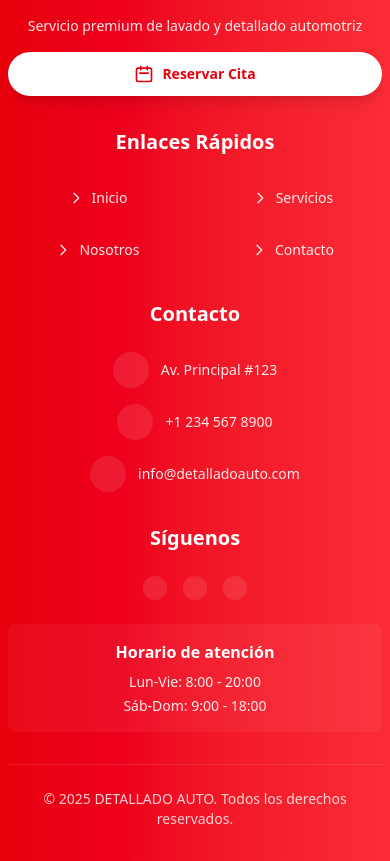
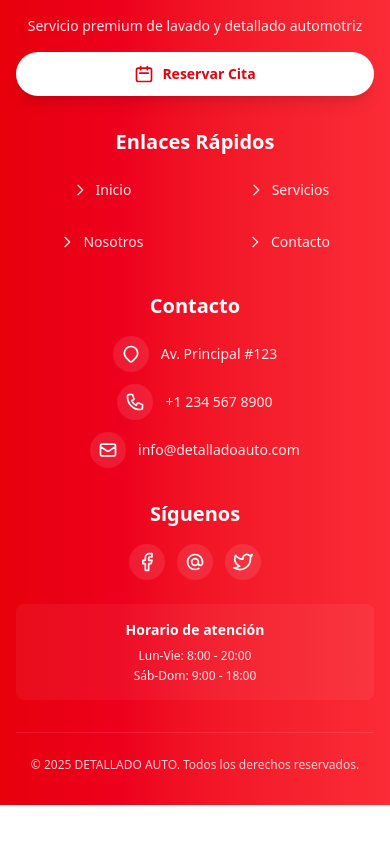
Before and after one commit to capitalcodecolmx/carwash, a React (Vite) app: page / in a window 390 px wide. Shown: the part 5680-6541 px from the top of the page. After the commit the page ends 6485 px from the top, so only its background shows below. Built offline with nearby package versions, Linux system fonts and the light colour scheme.

Commit message:
Refactor BookingHero and Footer components for improved code clarity; remove unused navigate import and enhance layout consistency

```diff
--- a/src/components/Booking/BookingHero.tsx
+++ b/src/components/Booking/BookingHero.tsx
@@ -1,7 +1,4 @@
-import { useNavigate } from "react-router-dom";
-
 export function BookingHero() {
-  const navigate = useNavigate();
 
   return (
     <section className="relative bg-gradient-to-r from-red-600 to-red-500 text-white overflow-hidden">
--- a/src/components/Footer.tsx
+++ b/src/components/Footer.tsx
@@ -1,11 +1,11 @@
-import { Link, useNavigate } from 'react-router-dom';
+import { Link, useNavigate } from "react-router-dom";
 
 export function Footer() {
   const navigate = useNavigate();
 
   return (
     <footer className="bg-gradient-to-r from-red-600 to-red-500 text-white">
-      <div className="custom-container py-8 sm:py-12">
+      <div className="container mx-auto px-4 py-8 sm:py-12">
         {/* Main grid container */}
         <div className="grid grid-cols-1 sm:grid-cols-2 md:grid-cols-4 gap-8 md:gap-6">
           {/* Company Info */}
@@ -18,10 +18,21 @@ export function Footer() {
               onClick={() => navigate("/reservar")}
               className="w-full sm:w-auto mt-2 bg-white text-red-600 px-6 py-3 rounded-full text-sm font-semibold
                 hover:bg-gray-100 transition-all duration-300 shadow-lg hover:shadow-xl
-                flex items-center justify-center gap-2"
+                flex items-center justify-center gap-2 mx-auto sm:mx-0"
             >
-              <svg xmlns="http://www.w3.org/2000/svg" className="h-5 w-5" fill="none" viewBox="0 0 24 24" stroke="currentColor">
-                <path strokeLinecap="round" strokeLinejoin="round" strokeWidth={2} d="M8 7V3m8 4V3m-9 8h10M5 21h14a2 2 0 002-2V7a2 2 0 00-2-2H5a2 2 0 00-2 2v12a2 2 0 002 2z" />
+              <svg
+                xmlns="http://www.w3.org/2000/svg"
+                className="h-5 w-5"
+                fill="none"
+                viewBox="0 0 24 24"
+                stroke="currentColor"
+              >
+                <path
+                  strokeLinecap="round"
+                  strokeLinejoin="round"
+                  strokeWidth={2}
+                  d="M8 7V3m8 4V3m-9 8h10M5 21h14a2 2 0 002-2V7a2 2 0 00-2-2H5a2 2 0 00-2 2v12a2 2 0 002 2z"
+                />
               </svg>
               <span>Reservar Cita</span>
             </button>
@@ -29,8 +40,8 @@ export function Footer() {
 
           {/* Quick Links */}
           <div className="text-center sm:text-left">
-            <h3 className="text-xl font-bold mb-6">Enlaces Rápidos</h3>
-            <ul className="grid grid-cols-2 sm:grid-cols-1 gap-4 sm:gap-3">
+            <h3 className="text-xl font-bold mb-4 sm:mb-6">Enlaces Rápidos</h3>
+            <ul className="grid grid-cols-2 gap-4 sm:gap-3 sm:grid-cols-1">
               {[
                 { to: "/", label: "Inicio" },
                 { to: "/servicios", label: "Servicios" },
@@ -41,11 +52,22 @@ export function Footer() {
                   <Link
                     to={link.to}
                     className="text-white/90 hover:text-white transition-colors flex items-center justify-center sm:justify-start gap-2
-                      text-sm sm:text-base py-2 sm:py-1 px-4 sm:px-0 rounded-full sm:rounded-none
+                      text-sm sm:text-base py-2 px-4 sm:px-0 rounded-lg sm:rounded-none
                       hover:bg-white/10 sm:hover:bg-transparent"
                   >
-                    <svg xmlns="http://www.w3.org/2000/svg" className="h-4 w-4" fill="none" viewBox="0 0 24 24" stroke="currentColor">
-                      <path strokeLinecap="round" strokeLinejoin="round" strokeWidth={2} d="M9 5l7 7-7 7" />
+                    <svg
+                      xmlns="http://www.w3.org/2000/svg"
+                      className="h-4 w-4"
+                      fill="none"
+                      viewBox="0 0 24 24"
+                      stroke="currentColor"
+                    >
+                      <path
+                        strokeLinecap="round"
+                        strokeLinejoin="round"
+                        strokeWidth={2}
+                        d="M9 5l7 7-7 7"
+                      />
                     </svg>
                     <span>{link.label}</span>
                   </Link>
@@ -56,20 +78,64 @@ export function Footer() {
 
           {/* Contact Info */}
           <div className="text-center sm:text-left">
-            <h3 className="text-xl font-bold mb-6">Contacto</h3>
-            <ul className="space-y-4">
+            <h3 className="text-xl font-bold mb-4 sm:mb-6">Contacto</h3>
+            <ul className="space-y-3 sm:space-y-4">
               {[
-                { icon: "location", text: "Av. Principal #123" },
-                { icon: "phone", text: "+1 234 567 8900" },
-                { icon: "email", text: "info@detalladoauto.com" },
+                {
+                  icon: "location",
+                  text: "Av. Principal #123",
+                  svg: (
+                    <path
+                      strokeLinecap="round"
+                      strokeLinejoin="round"
+                      strokeWidth={2}
+                      d="M17.657 16.657L13.414 20.9a1.998 1.998 0 01-2.827 0l-4.244-4.243a8 8 0 1111.314 0z"
+                    />
+                  ),
+                },
+                {
+                  icon: "phone",
+                  text: "+1 234 567 8900",
+                  svg: (
+                    <path
+                      strokeLinecap="round"
+                      strokeLinejoin="round"
+                      strokeWidth={2}
+                      d="M3 5a2 2 0 012-2h3.28a1 1 0 01.948.684l1.498 4.493a1 1 0 01-.502 1.21l-2.257 1.13a11.042 11.042 0 005.516 5.516l1.13-2.257a1 1 0 011.21-.502l4.493 1.498a1 1 0 01.684.949V19a2 2 0 01-2 2h-1C9.716 21 3 14.284 3 6V5z"
+                    />
+                  ),
+                },
+                {
+                  icon: "email",
+                  text: "info@detalladoauto.com",
+                  svg: (
+                    <path
+                      strokeLinecap="round"
+                      strokeLinejoin="round"
+                      strokeWidth={2}
+                      d="M3 8l7.89 5.26a2 2 0 002.22 0L21 8M5 19h14a2 2 0 002-2V7a2 2 0 00-2-2H5a2 2 0 00-2 2v10a2 2 0 002 2z"
+                    />
+                  ),
+                },
               ].map((item) => (
-                <li key={item.text} className="flex items-center gap-3 justify-center sm:justify-start">
-                  <div className="bg-white/10 p-2 rounded-full">
-                    <svg xmlns="http://www.w3.org/2000/svg" className="h-5 w-5" fill="none" viewBox="0 0 24 24" stroke="currentColor">
-                      {/* Add your existing SVG paths here */}
+                <li
+                  key={item.text}
+                  className="flex items-center gap-3 justify-center sm:justify-start"
+                >
+                  <div className="bg-white/10 p-2 rounded-full flex-shrink-0">
+                    <svg
+                      xmlns="http://www.w3.org/2000/svg"
+                      className="h-5 w-5"
+                      fill="none"
+                      viewBox="0 0 24 24"
+                      stroke="currentColor"
+                    >
+                      {item.svg}
                     </svg>
                   </div>
-                  <span className="text-white/90 text-sm sm:text-base">{item.text}</span>
+                  <span className="text-white/90 text-sm sm:text-base break-all">
+                    {item.text}
+                  </span>
                 </li>
               ))}
             </ul>
@@ -78,28 +144,73 @@ export function Footer() {
           {/* Social Media & Hours */}
           <div className="text-center sm:text-left space-y-6">
             <div>
-              <h3 className="text-xl font-bold mb-6">Síguenos</h3>
-              <div className="flex justify-center sm:justify-start gap-4">
+              <h3 className="text-xl font-bold mb-4 sm:mb-6">Síguenos</h3>
+              <div className="flex justify-center sm:justify-start gap-3 sm:gap-4">
                 {[
-                  { href: "https://facebook.com", icon: "facebook" },
-                  { href: "https://instagram.com", icon: "instagram" },
-                  { href: "https://twitter.com", icon: "twitter" },
+                  {
+                    href: "https://facebook.com",
+                    icon: "facebook",
+                    svg: (
+                      <path
+                        strokeLinecap="round"
+                        strokeLinejoin="round"
+                        strokeWidth={2}
+                        d="M18 2h-3a5 5 0 00-5 5v3H7v4h3v8h4v-8h3l1-4h-4V7a1 1 0 011-1h3z"
+                      />
+                    ),
+                  },
+                  {
+                    href: "https://instagram.com",
+                    icon: "instagram",
+                    svg: (
+                      <path
+                        strokeLinecap="round"
+                        strokeLinejoin="round"
+                        strokeWidth={2}
+                        d="M16 12a4 4 0 10-8 0 4 4 0 008 0zm0 0v1.5a2.5 2.5 0 005 0V12a9 9 0 10-9 9m4.5-1.206a8.959 8.959 0 01-4.5 1.207"
+                      />
+                    ),
+                  },
+                  {
+                    href: "https://twitter.com",
+                    icon: "twitter",
+                    svg: (
+                      <path
+                        strokeLinecap="round"
+                        strokeLinejoin="round"
+                        strokeWidth={2}
+                        d="M23 3a10.9 10.9 0 01-3.14 1.53 4.48 4.48 0 00-7.86 3v1A10.66 10.66 0 013 4s-4 9 5 13a11.64 11.64 0 01-7 2c9 5 20 0 20-11.5a4.5 4.5 0 00-.08-.83A7.72 7.72 0 0023 3z"
+                      />
+                    ),
+                  },
                 ].map((social) => (
                   <a
                     key={social.icon}
                     href={social.href}
-                    className="bg-white/10 p-3 rounded-full hover:bg-white/20 transition-all duration-300
-                      transform hover:scale-110"
+                    target="_blank"
+                    rel="noopener noreferrer"
+                    className="bg-white/10 p-2 sm:p-3 rounded-full hover:bg-white/20 transition-all duration-300
+                      transform hover:scale-110 flex-shrink-0"
                   >
-                    {/* Add your existing social SVG icons here */}
+                    <svg
+                      xmlns="http://www.w3.org/2000/svg"
+                      className="h-5 w-5"
+                      fill="none"
+                      viewBox="0 0 24 24"
+                      stroke="currentColor"
+                    >
+                      {social.svg}
+                    </svg>
                   </a>
                 ))}
               </div>
             </div>
 
             <div className="bg-white/5 p-4 rounded-lg">
-              <h4 className="font-semibold mb-2">Horario de atención</h4>
-              <div className="space-y-1 text-sm">
+              <h4 className="font-semibold mb-2 text-sm sm:text-base">
+                Horario de atención
+              </h4>
+              <div className="space-y-1 text-xs sm:text-sm">
                 <p className="text-white/90">Lun-Vie: 8:00 - 20:00</p>
                 <p className="text-white/90">Sáb-Dom: 9:00 - 18:00</p>
               </div>
@@ -109,8 +220,9 @@ export function Footer() {
 
         {/* Copyright */}
         <div className="border-t border-white/10 mt-8 pt-6 text-center">
-          <p className="text-white/80 text-sm">
-            © {new Date().getFullYear()} DETALLADO AUTO. Todos los derechos reservados.
+          <p className="text-white/80 text-xs sm:text-sm">
+            © {new Date().getFullYear()} DETALLADO AUTO. Todos los derechos
+            reservados.
           </p>
         </div>
       </div>
```
